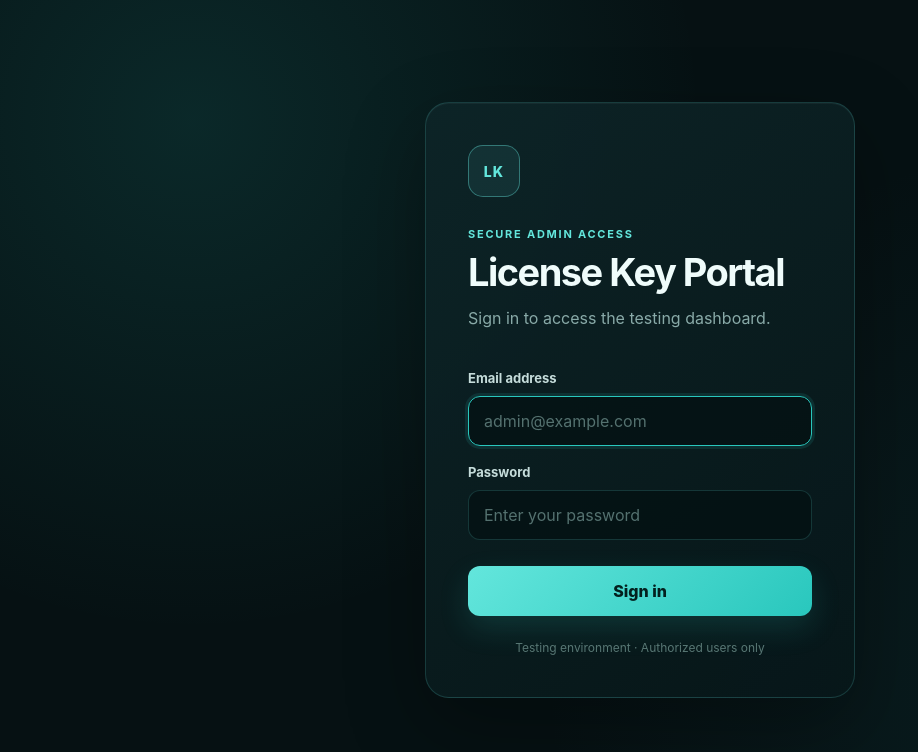
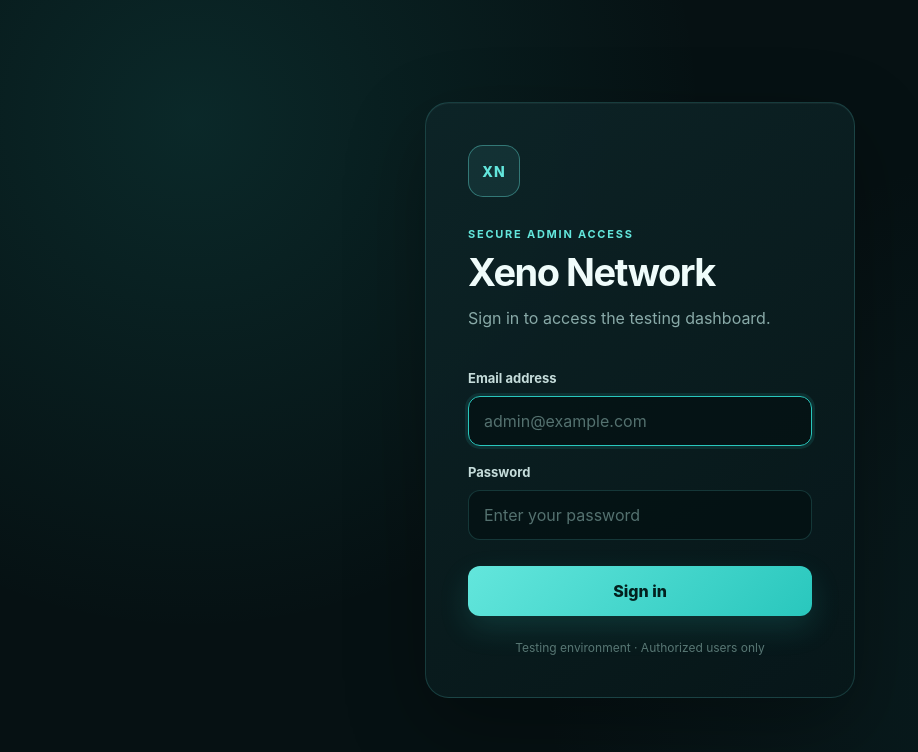
Before and after one commit to eriefx83/license_key, a Next.js app: page /login in a window 1280 px wide. Shown: the top 752 px of the page, without its empty margins (0-918 px from the left). Built offline with nearby package versions, Linux system fonts and the light colour scheme; no server answers.

Commit message:
Rename login branding to Xeno Network

```diff
--- a/app/login/page.tsx
+++ b/app/login/page.tsx
@@ -19,10 +19,10 @@ export default async function LoginPage({ searchParams }: LoginPageProps) {
     <main className="auth-page">
       <section className="auth-card" aria-labelledby="login-title">
         <div className="brand-mark" aria-hidden="true">
-          LK
+          XN
         </div>
         <p className="eyebrow">Secure Admin Access</p>
-        <h1 id="login-title">License Key Portal</h1>
+        <h1 id="login-title">Xeno Network</h1>
         <p className="subtitle">
           Sign in to access the testing dashboard.
         </p>
```
